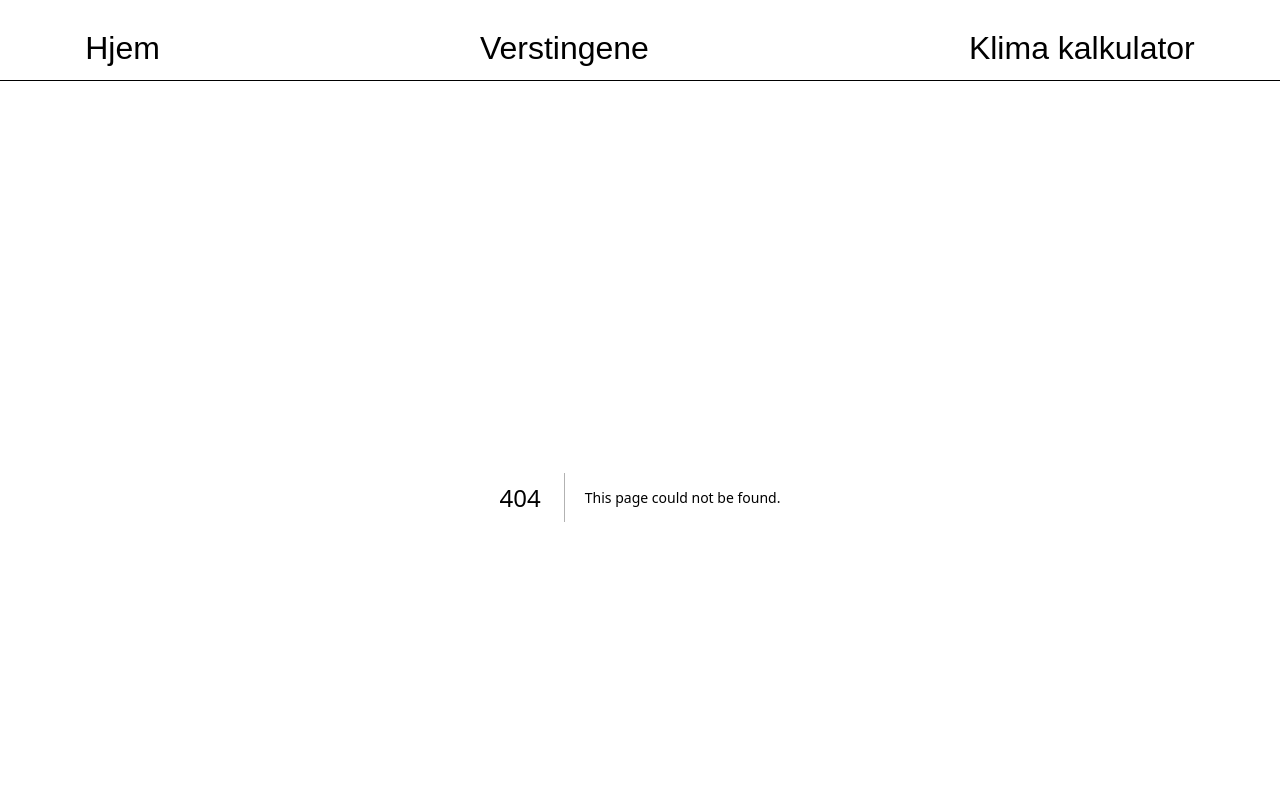
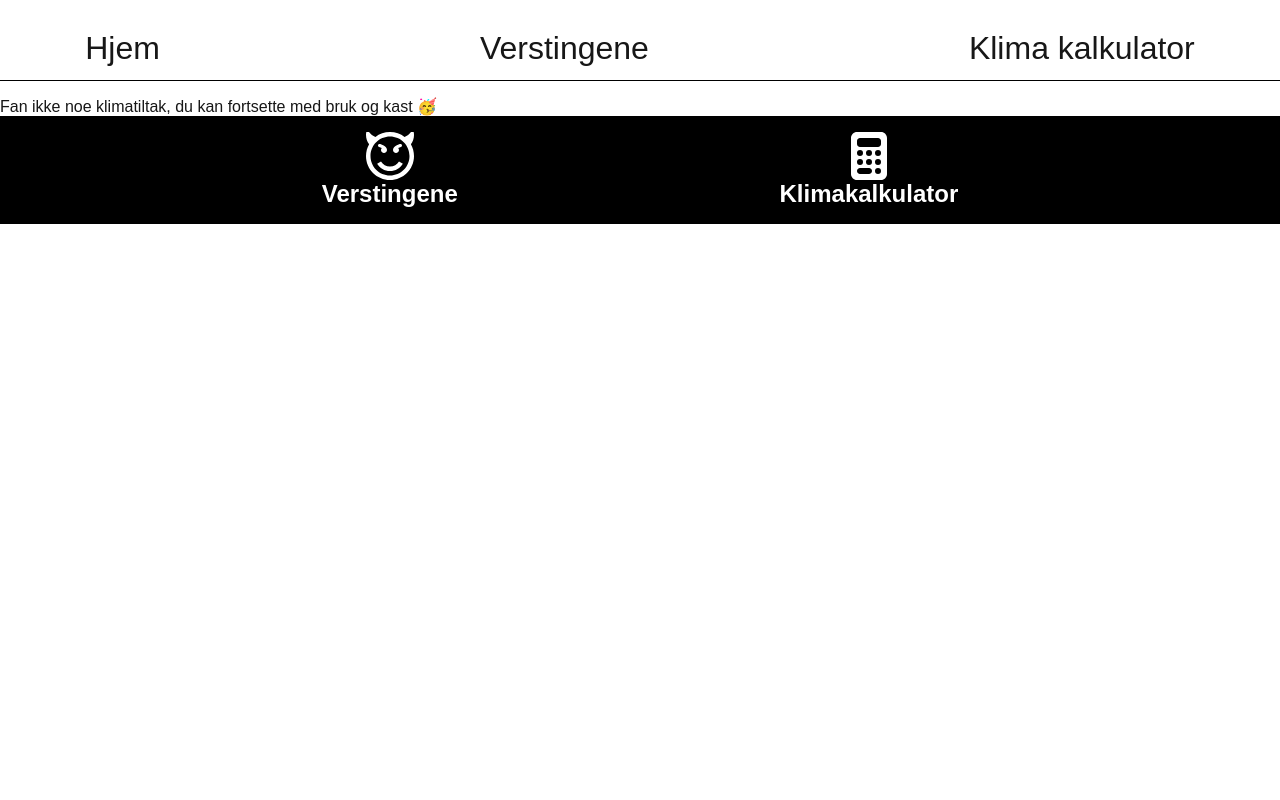
Before and after one commit to CelesteEvertsen/React-Examen-02-10-25, a Next.js app: page /climatetheme/1 in a window 1280 px wide. Before the commit this address had no page. Shown: the top 800 px of the page. Built offline with nearby package versions, Linux system fonts and the light colour scheme.

Commit message:
klimasection er satt

```diff
--- /dev/null
+++ b/src/app/climatetheme/[theme]/ClimateTheme.module.css
@@ -0,0 +1,67 @@
+.main {
+  display: grid;
+  grid-template-columns: 1fr;
+  margin: 0rem 2rem;
+  text-align: center;
+  line-height: 1.5;
+}
+.contentBox {
+  margin: 1rem auto;
+  box-shadow: rgba(100, 100, 111, 0.2) 0px 7px 29px 0px;
+  width: 90vw;
+  min-height: 700px;
+}
+.contentBox > h1 {
+  font-size: 3rem;
+}
+.contentBox > section {
+  margin: 0 2rem;
+}
+.img {
+  margin: 1rem auto;
+}
+.backHome {
+  color: white;
+  padding: 0.5rem 2rem;
+  width: 50%;
+  font-size: 1rem;
+  background-color: black;
+  border-radius: 20px;
+  margin: 1rem auto;
+  display: none;
+}
+
+.backHome:hover {
+  color: black;
+  background-color: white;
+  border: 1px solid black;
+}
+/* mobile */
+@media screen and (max-width: 599) {
+  .main {
+    margin: 0rem;
+  }
+  .contentBox {
+    margin: 0rem;
+    width: 100vw;
+  }
+  .contentBox h1 {
+    font-size: 2rem;
+    margin-top: 1.5rem;
+  }
+  .backHome {
+    display: inline-block;
+  }
+}
+/* nettbrett */
+@media (min-width: 600px) and (max-width: 1024px) {
+  .main {
+    margin: 0rem;
+  }
+  .contentBox {
+    width: 100%;
+  }
+  .backHome {
+    display: inline-block;
+  }
+}
--- /dev/null
+++ b/src/app/climatetheme/[theme]/page.tsx
@@ -0,0 +1,43 @@
+import ClimateSectionArray from "@/app/data/ClimateSectionArray";
+import style from "./ClimateTheme.module.css"
+import Link from "next/link";
+import Image from "next/image";
+
+interface Props {
+  params: { theme: string };
+}
+
+export default function ClimateTheme({ params }: Props) {
+  const { theme } = params;
+  const action = ClimateSectionArray.find((item) => item.theme === theme);
+
+  if (!action) {
+    return (
+      <p>Fan ikke noe klimatiltak, du kan fortsette med bruk og kast 🥳 </p>
+    );
+  }
+  const { title, image, text, content } = action;
+
+
+  return(
+    <main className={style.main}>
+      <div className={style.contentBox}>
+       <Link href="/"> <h1>{title}</h1></Link>
+        <Image
+          className={style.img}
+          src={image}
+          alt={text}
+          width={600}
+          height={350}
+        />
+        <section>
+          <p>{content.section1}</p>
+          <p>{content.section2}</p>
+          <p>{content.section3}</p>
+        </section>
+        <Link className={style.backHome} href="/" >Tilbake hjem</Link>
+      </div>
+
+    </main>
+  )
+}
--- a/src/app/components/Header.module.css
+++ b/src/app/components/Header.module.css
@@ -6,8 +6,21 @@
   display: none;
 }
 
+
+
+
 /* Nettbrett og mobil */
-@media (min-width: 300px) and (max-width: 600px) {
+/* @media (min-width: 300px) and (max-width: 600px) {
+  .DesktopMenu {
+    display: none;
+  }
+
+  .MobileAndTablerMenu {
+    display: block;
+  }
+} */
+/* mobile */
+@media screen and (max-width: 599) {
   .DesktopMenu {
     display: none;
   }
@@ -16,3 +29,13 @@
     display: block;
   }
 }
+/* nettbrett */
+@media (min-width: 600px) and (max-width: 1024px) {
+ .DesktopMenu {
+    display: none;
+  }
+
+  .MobileAndTablerMenu {
+    display: block;
+  }
+}
--- a/src/app/page.tsx
+++ b/src/app/page.tsx
@@ -1,4 +1,4 @@
-import ClimateSection from "./components/HomePage/ClimateSection";
+import ClimateSection from "./components/homePage/ClimateSection";
 import styles from "./page.module.css";
 
 export default function Home() {
@@ -16,6 +16,7 @@ export default function Home() {
       </div>
       <div className={styles.ClimaSection}>
        <ClimateSection/>
+
         </div>
     </main>
 
```
Also changed, not shown: src/app/components/HomePage/ClimateSection.tsx (+7 -6 lines).
